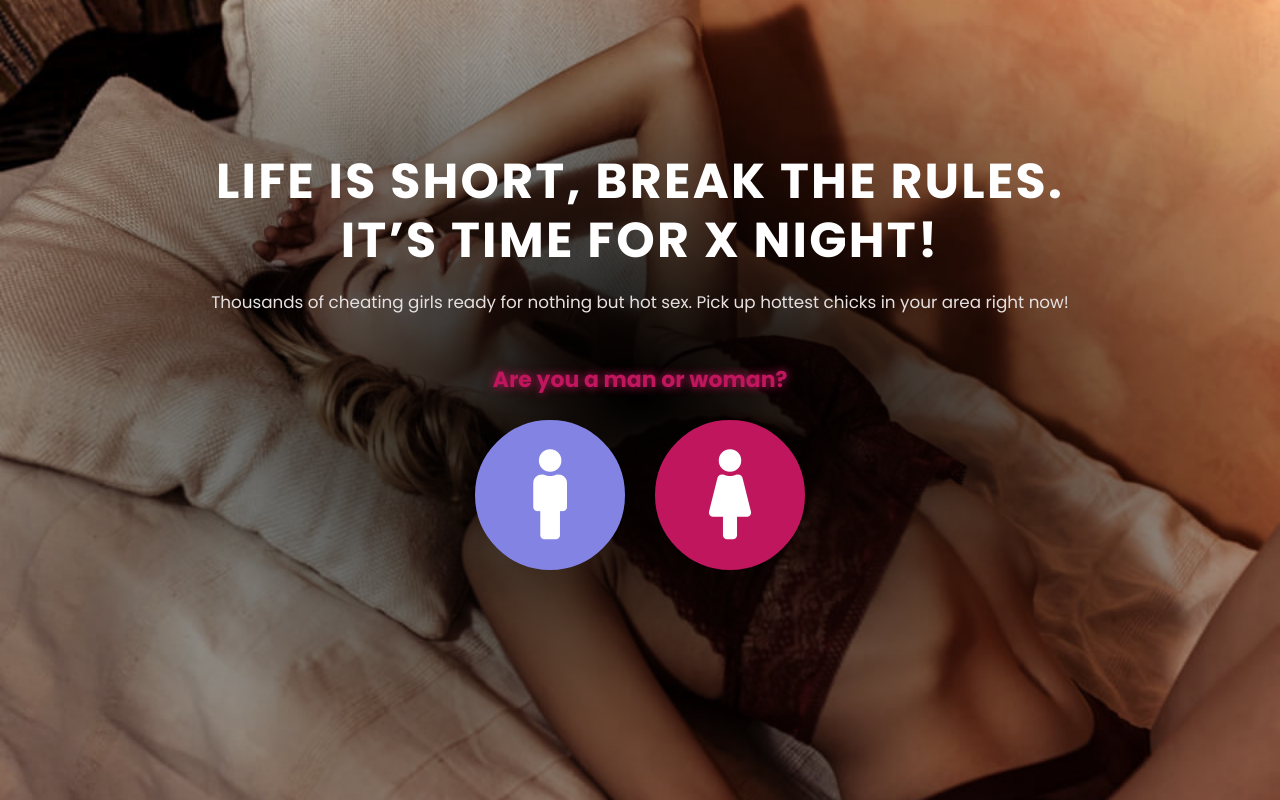
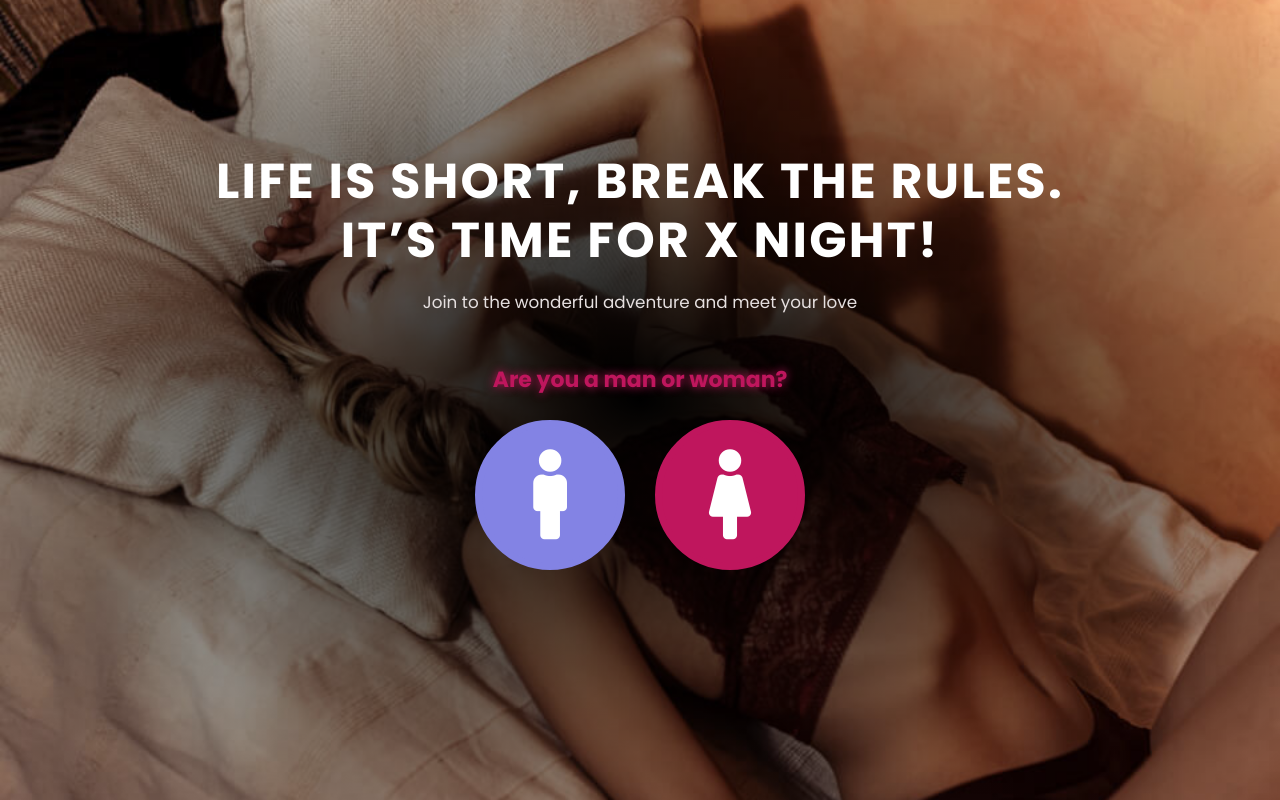
Before and after one commit to Derevyanchenko/dating-lands, a plain HTML site: page src4/index.html in a window 1280 px wide. Drawn offline with nearby package versions, Linux system fonts and the light colour scheme.

Commit message:
Add files via upload

```diff
--- a/src4/index.html
+++ b/src4/index.html
@@ -26,8 +26,7 @@
                 Life is short, break the rules. <br> It’s time for X Night!
             </h1>
             <p class="subtitle">
-                Thousands of cheating girls ready for nothing but hot sex.
-                Pick up hottest chicks in your area right now!
+                Join to the wonderful adventure and meet your love
             </p>
         </div>
         <form action="#" onsubmit="#" class="info">
```
